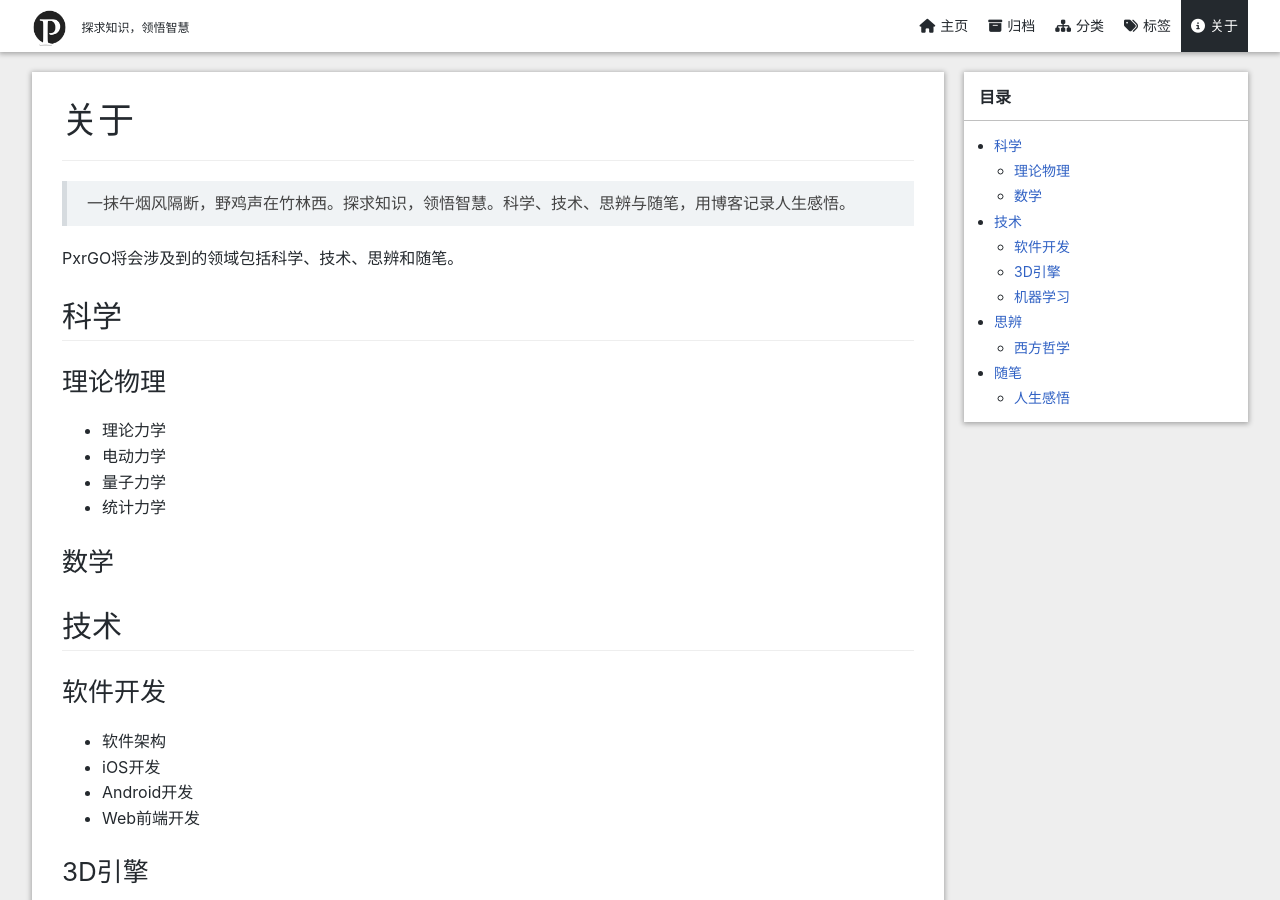
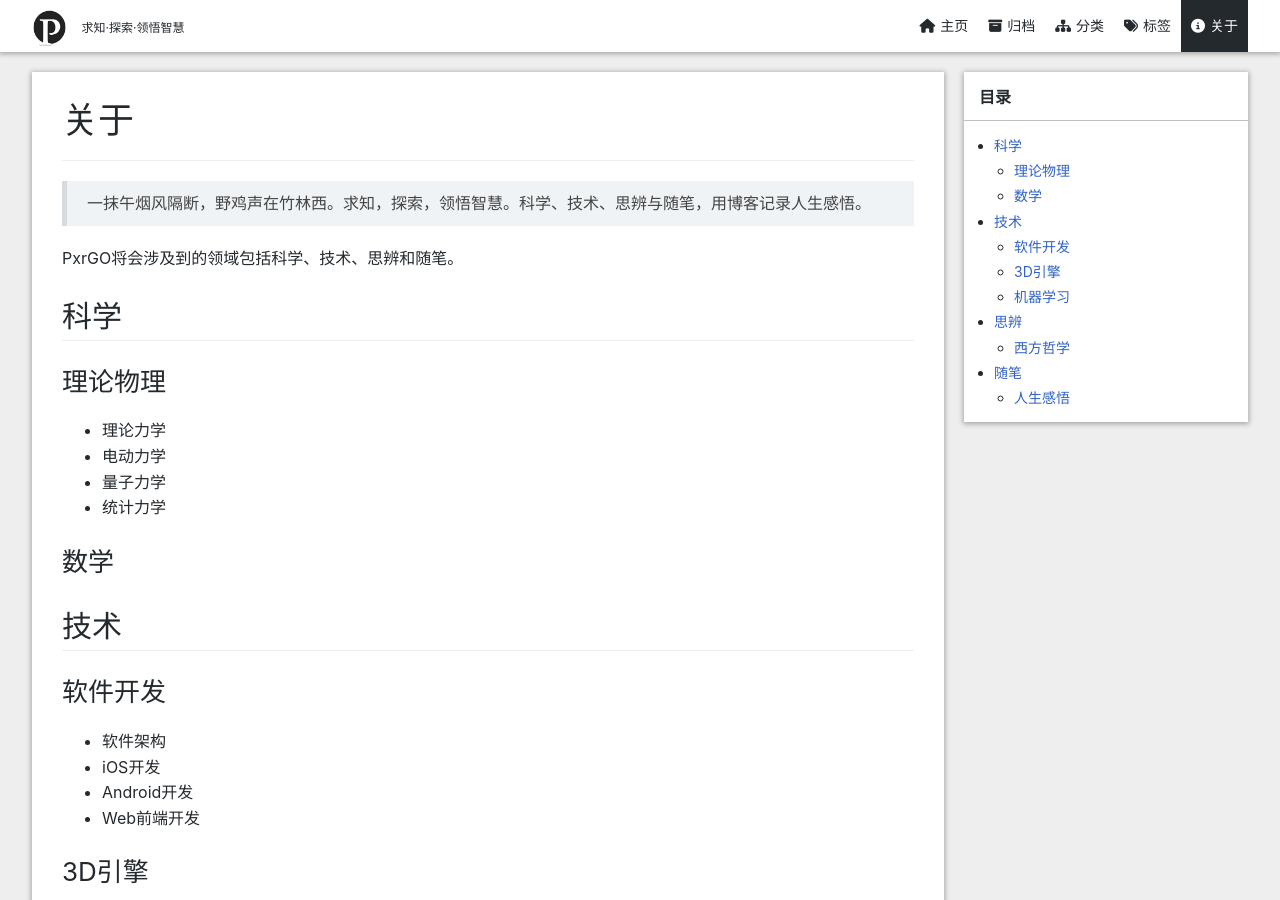
Before and after one commit to pyericz/blog, a Jekyll site: the page built from page/3about.md, in a window 1280 px wide and 900 px high. Built offline with Jekyll 4.4.1, drawn with Linux system fonts in a browser that asks for light colours; nearby versions of some CDN libraries; comment, search, counter and statistics services are not loaded; a style sheet for code colours, icons or effects is not loaded.

Commit message:
update slogan

```diff
--- a/_config.yml
+++ b/_config.yml
@@ -2,8 +2,8 @@
 title: PxrGO
 layout: posts
 email: pyericz@yahoo.com
-description: "一抹午烟风隔断，野鸡声在竹林西。探求知识，领悟智慧。科学、技术、思辨与随笔，用博客记录人生感悟。"
-brief-intro: "探求知识，领悟智慧"
+description: "一抹午烟风隔断，野鸡声在竹林西。求知，探索，领悟智慧。科学、技术、思辨与随笔，用博客记录人生感悟。"
+brief-intro: "求知·探索·领悟智慧"
 baseurl: ""
 url: "http://www.pxrgo.com/"
 description_footer: 一抹午烟风隔断，野鸡声在竹林西
--- a/page/3about.md
+++ b/page/3about.md
@@ -7,7 +7,7 @@ icon: info-circle
 * content
 {:toc}
 
-> 一抹午烟风隔断，野鸡声在竹林西。探求知识，领悟智慧。科学、技术、思辨与随笔，用博客记录人生感悟。
+> {{site.description}}
 
 PxrGO将会涉及到的领域包括科学、技术、思辨和随笔。
 
```
